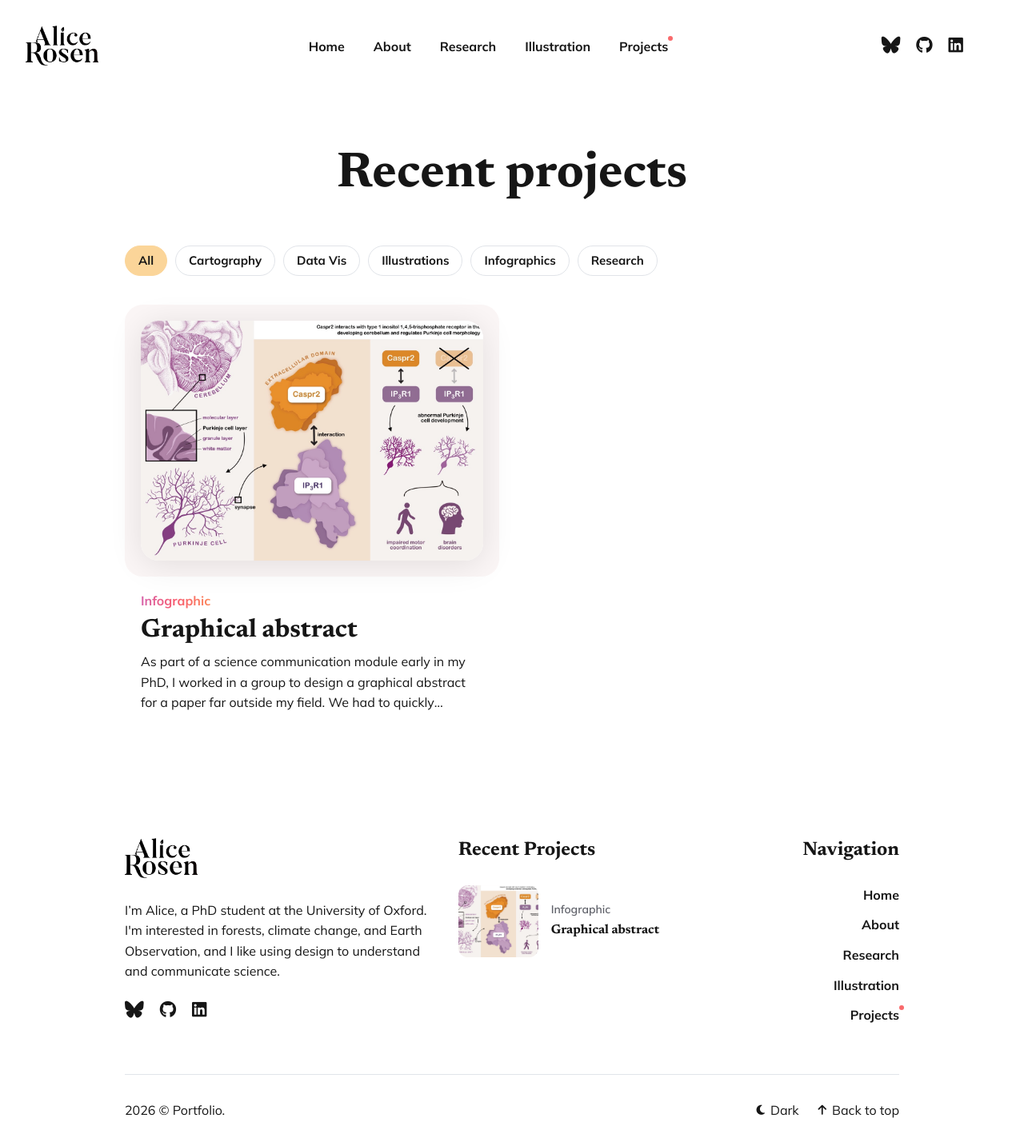
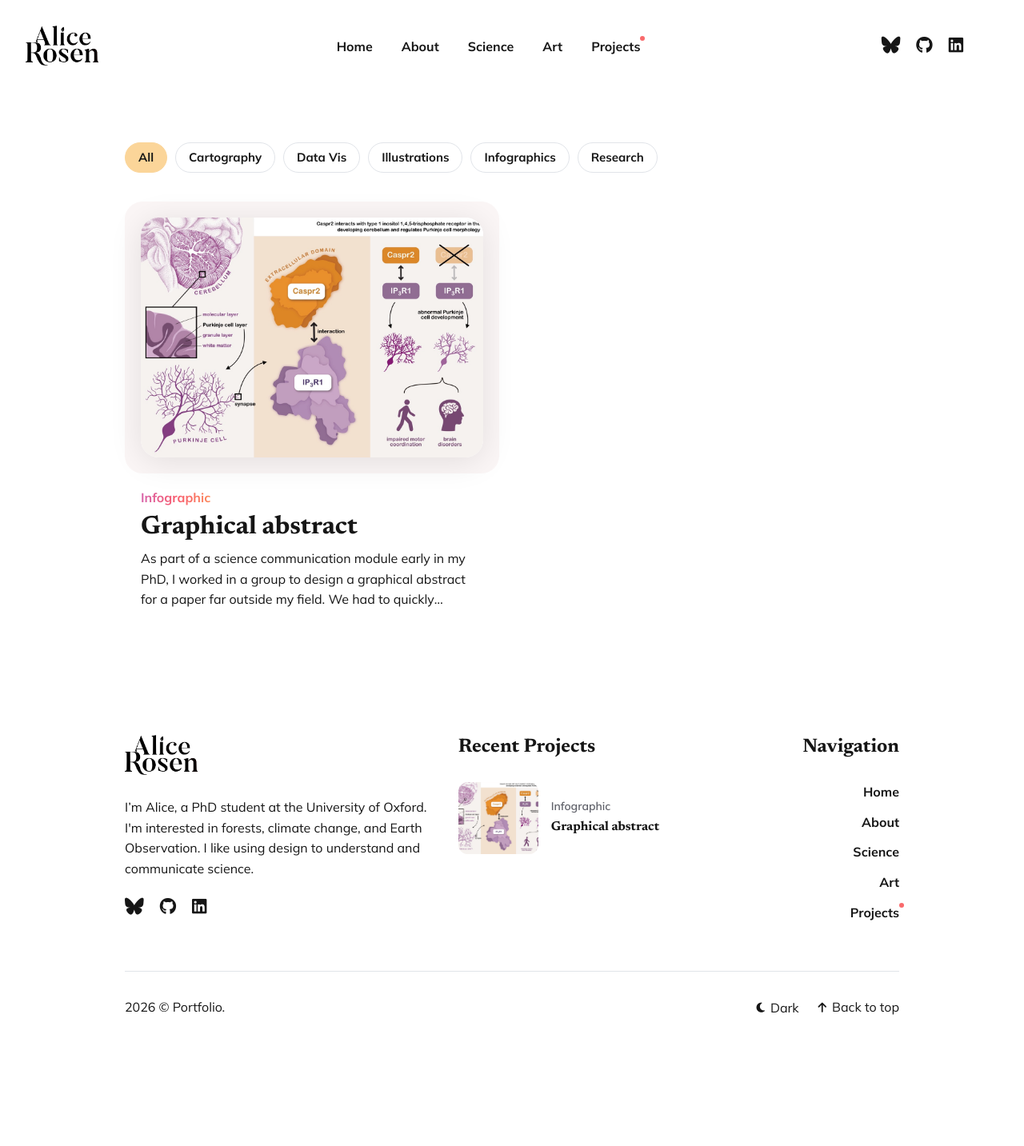
Before and after one commit to alice-rosen/alice-rosen.github.io, a Jekyll site: the page built from projects/index.html, in a window 1280 px wide. Shown: the whole page at 80% size. Built offline with Jekyll 4.4.1, drawn with Linux system fonts in a browser that asks for light colours; a style sheet for code colours, icons or effects is not loaded; after the commit the page ends 1305 px from its top, so only the background shows below that.

Commit message:
Rename Research/Illustration to Science/Art

```diff
--- a/_config.yml
+++ b/_config.yml
@@ -25,7 +25,7 @@ collections:
     permalink: /:name
   research:
     output: true
-    permalink: /research/:slug
+    permalink: /science/:slug
   posts:
     output: true
     permalink: /blog/:slug
--- a/_data/settings.yml
+++ b/_data/settings.yml
@@ -20,10 +20,10 @@ menu_settings:
       url: "/"
     - title: "About"
       url: "/about/"
-    - title: "Research"
-      url: "/research/"
-    - title: "Illustration"
-      url: "/illustration/"
+    - title: "Science"
+      url: "/science/"
+    - title: "Art"
+      url: "/art/"
     - title: "Projects"
       url: "/projects/"
 
@@ -73,7 +73,7 @@ mailchimp_settings:
 
 #-------------------------------
 # Footer Settings
-footer_description: I’m Alice, a PhD student at the University of Oxford. I'm interested in forests, climate change, and Earth Observation, and I like using design to understand and communicate science.
+footer_description: I’m Alice, a PhD student at the University of Oxford. I'm interested in forests, climate change, and Earth Observation. I like using design to understand and communicate science.
 
 
 #-------------------------------
@@ -84,10 +84,10 @@ footer_menu_settings:
       url: "/"
     - title: "About"
       url: "/about/"
-    - title: "Research"
-      url: "/research/"
-    - title: "Illustration"
-      url: "/illustration/"
+    - title: "Science"
+      url: "/science/"
+    - title: "Art"
+      url: "/art/"
     - title: "Projects"
       url: "/projects/"
 
--- a/_sass/3-modules/_gallery.scss
+++ b/_sass/3-modules/_gallery.scss
@@ -37,9 +37,6 @@
   width: 100%;
   margin: 0;
   margin-bottom: 24px;
-  padding: 24px;
-  border-radius: 22px;
-  background: var(--background-alt-color);
   break-inside: avoid;
 
   img {
@@ -143,7 +140,4 @@
     grid-template-columns: 1fr;
   }
 
-  .illustration-gallery__item {
-    padding: 16px;
-  }
 }
--- a/projects/index.html
+++ b/projects/index.html
@@ -1,6 +1,6 @@
 ---
 layout: default
-title: Recent projects
+title: Projects
 image:
 ---
 
@@ -16,15 +16,6 @@ image:
 
 <!-- begin page-wrapper -->
 <div class="page-wrapper">
-  <div class="container">
-    <div class="page-wrapper__info">
-      <h1 class="page-info__title">{% if page.title %}{{ page.title }}{% else %}{{ site.data.settings.projects__settings.projects__title }}{% endif %}</h1>
-      {% if page.description %}
-        <p class="page-info__description">{{ page.description }}</p>
-      {% endif %}
-    </div>
-  </div>
-
   <div class="container animate">
     <nav class="project-filters" aria-label="Filter projects by type">
       <a class="project-filter is-active" href="{{ '/projects/' | relative_url }}" data-project-filter="all" aria-current="page">All</a>
```
Also changed, not shown: illustration/index.html (+3 -7 lines), research/index.html (+2 -7 lines), images/illustration/gallery/Peacock-butterfly-gouache-illustration.jpg (added), images/illustration/gallery/honduran-tree-frogs-watercolour-illustration.jpg (added), images/illustration/gallery/human-brain-stippled-illustration.jpg (added), images/illustration/gallery/human-heart-stippled-illustration.jpg (added), images/illustration/gallery/purple-emperor-butterfly-gouache-illustration.jpg (added), images/illustration/gallery/red-eyed-tree-frog-watercolour-illustration.jpg (added), images/illustration/gallery/red-panda-watercolour-illustration.jpg (added), images/illustration/gallery/strawberry-poison-dart-frog-watercolour.jpg (added), images/illustration/gallery/virus-bacteria-stippled-illustration.jpg (added).
